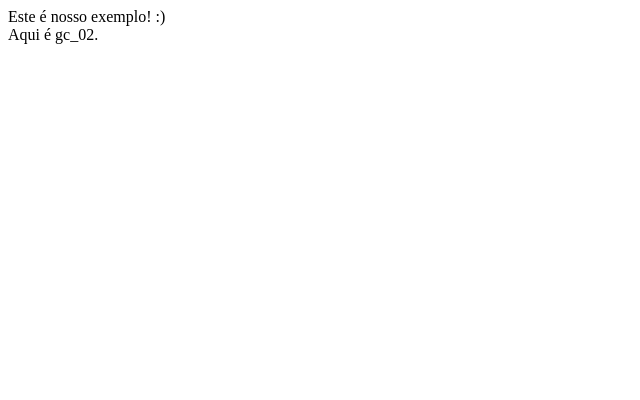
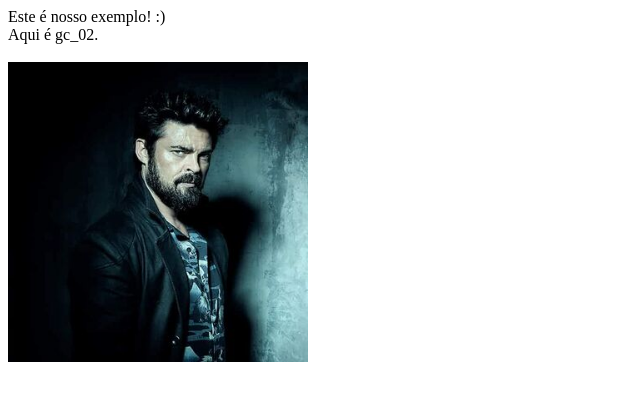
Before and after one commit to GHolanda14/ufc2021.2-gc, a plain HTML site: page index.html in a window 1280 px wide. Shown: the whole page, without its empty margins (0-640 px from the left). Drawn offline with Linux system fonts and the light colour scheme.

Commit message:
Adicionando uma imagem.

```diff
--- a/index.html
+++ b/index.html
@@ -10,5 +10,7 @@ Este é nosso exemplo! :)
 <br/>
 Aqui é gc_02.
 
+<br><br>
+<img src="imagem.jpg" height="300px">
 </body>
 </html>
```
Also changed, not shown: imagem.jpg (added), 1 other file.
